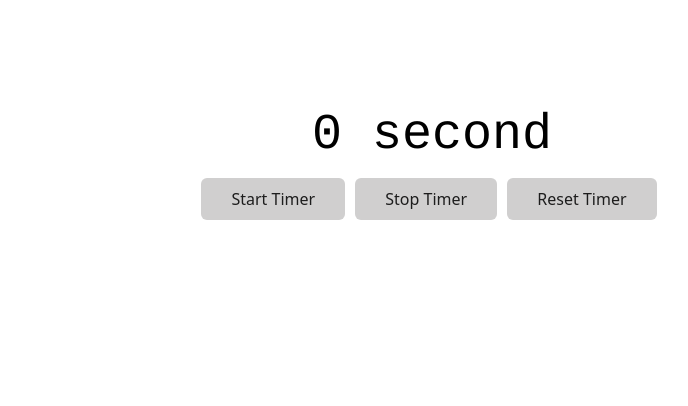
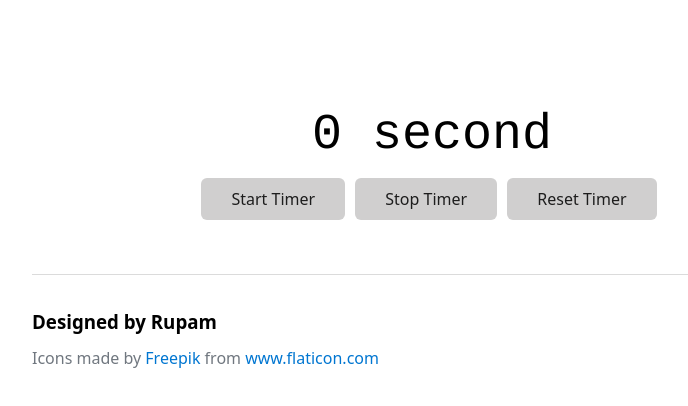
Before and after one commit to iRupam/Stopwatch, a plain HTML site: page index.html in a window 1280 px wide. Shown: the whole page, without its empty margins (208-896 px from the left). Drawn offline with nearby package versions, Linux system fonts and the light colour scheme.

Commit message:
favicon and footer added.

```diff
--- a/index.html
+++ b/index.html
@@ -4,6 +4,7 @@
         <title>Stopwatch</title>
         <link rel="stylesheet" href="stopwatch.css">
         <link rel="stylesheet" href="https://cdn.jsdelivr.net/npm/water.css@2/out/water.min.css">
+        <link rel="icon" type="image/x-icon" href="/images/favicon.png">
         <script src="stopwatch.js"></script>
     </head>
     <body>
@@ -17,6 +18,9 @@
         <button class="btn" id="resetTimer" value="Reset Timer"  onclick="reset();">Reset Timer</button>
         </div>
         </div>
-
+        <footer>
+            <h3>Designed by Rupam</h3>
+            <div>Icons made by <a href="https://www.freepik.com" title="Freepik">Freepik</a> from <a href="https://www.flaticon.com/" title="Flaticon">www.flaticon.com</a></div>
+        </footer>
     </body>
 </html>
```
Also changed, not shown: images/favicon.png (added).
